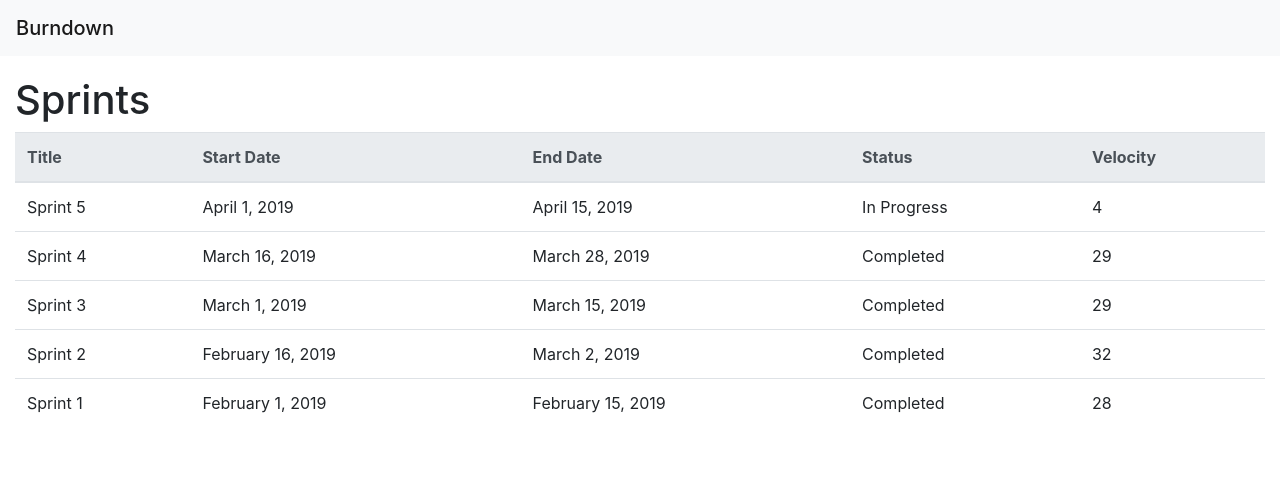
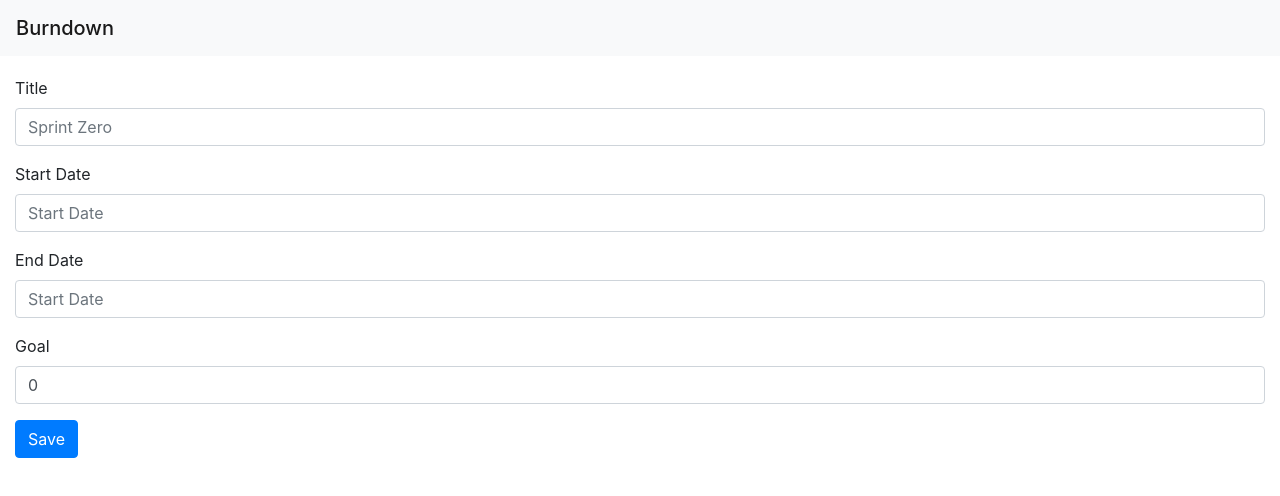
Before and after one commit to cesarloachamin/burndown, an Angular app: page / in a window 1280 px wide. Shown: the top 496 px of the page. Built offline with nearby package versions, Linux system fonts and the light colour scheme.

Commit message:
add sprint form

```diff
--- a/src/app/app.component.html
+++ b/src/app/app.component.html
@@ -2,6 +2,7 @@
     <span class="navbar-brand mb-0 h1">Burndown</span>
 </nav>
 <div class="container-fluid main-container">
-    <app-sprint-list></app-sprint-list>
+    <!-- <app-sprint-list></app-sprint-list> -->
+    <app-sprint></app-sprint>
     <router-outlet></router-outlet>
 </div>
--- a/src/app/sprint-list/sprint-list.component.html
+++ b/src/app/sprint-list/sprint-list.component.html
@@ -1,4 +1,7 @@
 <h1>Sprints</h1>
+<div class="d-flex justify-content-end mt-2 mb-2">
+    <button class="btn btn-primary">Create</button>
+</div>
 <table class="table">
     <thead class="thead-light">
         <tr>
--- /dev/null
+++ b/src/app/sprint/sprint.component.html
@@ -0,0 +1,19 @@
+<form [formGroup]="sprintForm" (ngSubmit)="onSubmit()">
+    <div class="form-group">
+        <label for="title">Title</label>
+        <input type="text" class="form-control" id="title" placeholder="Sprint Zero" [formControl]="sprintForm.controls['title']" [ngClass]="{'is-invalid': isFormControlInValid('title') }">
+    </div>
+    <div class="form-group">
+        <label for="startDate">Start Date</label>
+        <input type="text" class="form-control" id="startDate" placeholder="Start Date" [formControl]="sprintForm.controls['startDate']" [ngClass]="{'is-invalid': isFormControlInValid('startDate') }">
+    </div>
+    <div class="form-group">
+        <label for="endDate">End Date</label>
+        <input type="text" class="form-control" id="endDate" placeholder="Start Date" [formControl]="sprintForm.controls['endDate']" [ngClass]="{'is-invalid': isFormControlInValid('endDate') }">
+    </div>
+    <div class="form-group">
+        <label for="goal">Goal</label>
+        <input type="text" class="form-control" id="goal" placeholder="100" [formControl]="sprintForm.controls['goal']" [ngClass]="{'is-invalid': isFormControlInValid('goal') }">
+    </div>
+    <button type="submit" class="btn btn-primary">Save</button>
+</form>
--- /dev/null
+++ b/src/app/sprint/sprint.component.ts
@@ -0,0 +1,33 @@
+import { Component, OnInit } from '@angular/core';
+import { FormBuilder, Validators, FormGroup } from '@angular/forms';
+
+@Component({
+  selector: 'app-sprint',
+  templateUrl: './sprint.component.html',
+  styleUrls: ['./sprint.component.css']
+})
+export class SprintComponent implements OnInit {
+
+  sprintForm: FormGroup;
+
+  constructor(private fb: FormBuilder) {
+    this.sprintForm = this.fb.group({
+      'title': ['', Validators.required],
+      'startDate': ['', Validators.required],
+      'endDate': ['', Validators.required],
+      'goal': [0, Validators.required]
+    });
+  }
+
+  ngOnInit() {
+  }
+
+  onSubmit(): void {
+  }
+
+  isFormControlInValid(name: string): boolean {
+    const control = this.sprintForm.controls[name];
+    return !control.valid && control.touched;
+  }
+
+}
```
Also changed, not shown: src/app/app.module.ts (+7 -2 lines), src/app/sprint/sprint.component.css (added), 1 other file (tests, documents, lock files or other folders).
